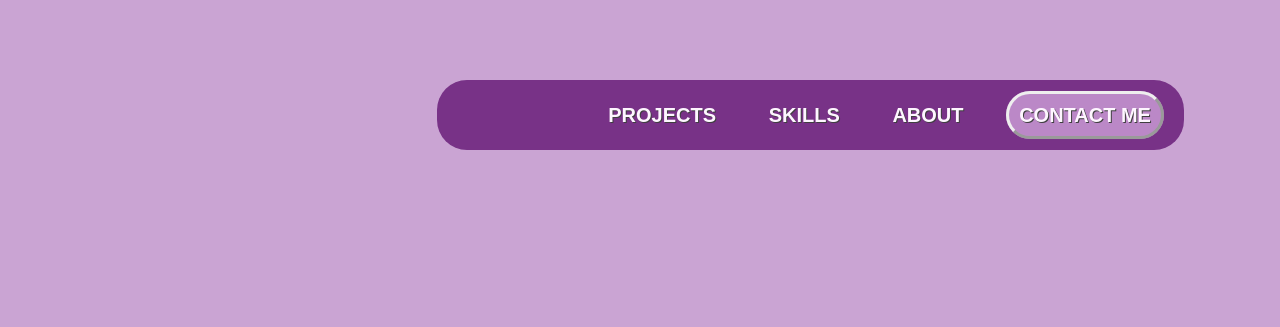
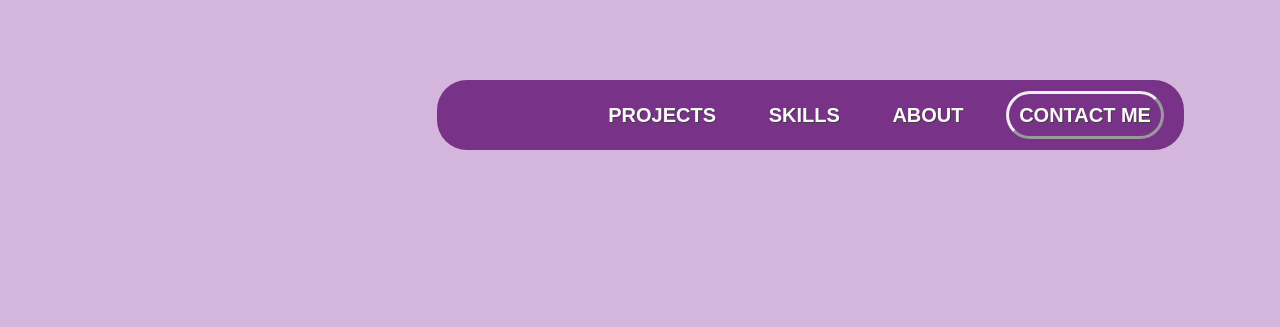
Before and after one commit to Sara-414/my-portfolio, a website built with Parcel: page index.html in a window 1280 px wide. Shown: the top 327 px of the page. Built offline with nearby package versions, Linux system fonts and the light colour scheme; a web font is replaced by a local one.

Commit message:
Color tweaks

```diff
--- a/css/main.css
+++ b/css/main.css
@@ -97,16 +97,16 @@ body {
   color: #35343c;
   font-size: 1em;
   text-align: center;
-  background-color: #eee1f2;
+  background-color: #eadcee;
 }
 
 .content-wrapper {
   width: 85%;
 }
 
-/*c59bce*/
+/*caa4d3  eee1f2*/
 header {
-  background-color: #caa4d3;
+  background-color: #d4b5db;
   padding-top: 30px;
   padding-bottom: 60px;
   border-bottom: 3px dotted #783287;
@@ -126,9 +126,9 @@ nav {
   background-color: #783287;
   border-radius: 30px;
 }
-
+/*bb88c7*/
 nav #contact-link {
-  background-color: #bb88c7;
+  background-color: #783287;
   padding: 10px;
   border-radius: 30px;
   /*filter: drop-shadow(1px 1px 1px #736c77);*/
@@ -350,7 +350,7 @@ span {
 }
 
 footer {
-  background-color: #c59bce;
+  background-color: #d4b5db;
   padding: 80px 0;
 }
 
@@ -383,7 +383,7 @@ h5 {
 
 footer a {
   display: flex;
-  text-shadow: none;
+
   font-weight: bold;
   justify-content: center;
 }
```
